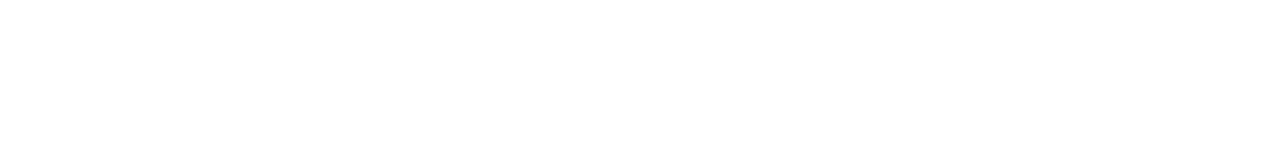
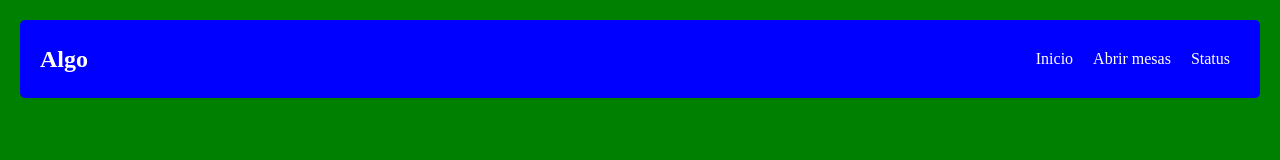
Before and after one commit to nossoTrabalho/Controle-de-mesas, a plain HTML site: page pages/home.html in a window 1280 px wide. Drawn offline with Linux system fonts and the light colour scheme.

Commit message:
Continução 2
atualização na pasta page

```diff
--- /dev/null
+++ b/CSS/style_home.css
@@ -0,0 +1,26 @@
+* {
+    padding: 10px;
+    margin: 0;
+    text-decoration: none;
+    list-style: none;
+    box-sizing: border-box;
+}
+body {
+    background-color: green;
+
+}
+.container {
+    display: flex;
+    flex-direction: row;
+    justify-content: space-between;
+    align-items: center;
+    border-radius: 5px;
+    background-color: blue;
+    color: white;
+}
+.navv {
+    display: flex;
+    flex-direction: row;
+    justify-content: space-between;
+    align-items: center;
+}
--- a/pages/home.html
+++ b/pages/home.html
@@ -3,10 +3,19 @@
 
 <head>
     <title>Tela Principal</title>
+    <link rel="stylesheet" type="text/css" href="../CSS/style_home.css">
+
+    <meta name="viewport" content="width=device-width, initial-scale=1.0" />
+    <meta http-equiv="X-UA-Compatible" content="ie=edge" />
 </head>
-
 <body>
-
+     <nav class="container">
+        <h2>Algo</h2>
+         <ul class="navv">
+            <li href="#">Inicio</li>
+            <li href="#">Abrir mesas</li>
+            <li href="#">Status</li>
+        </ul>
+     </nav>
 </body>
-
 </html>
```
